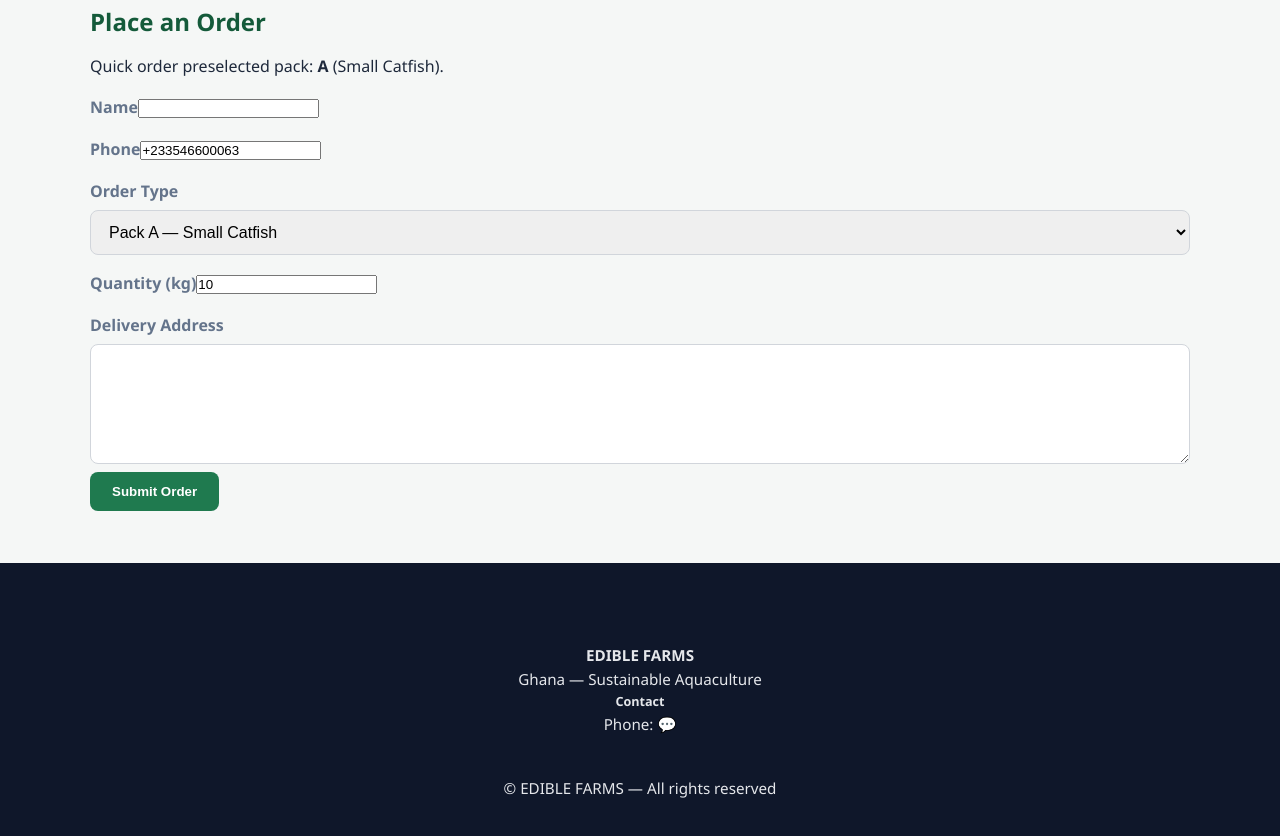
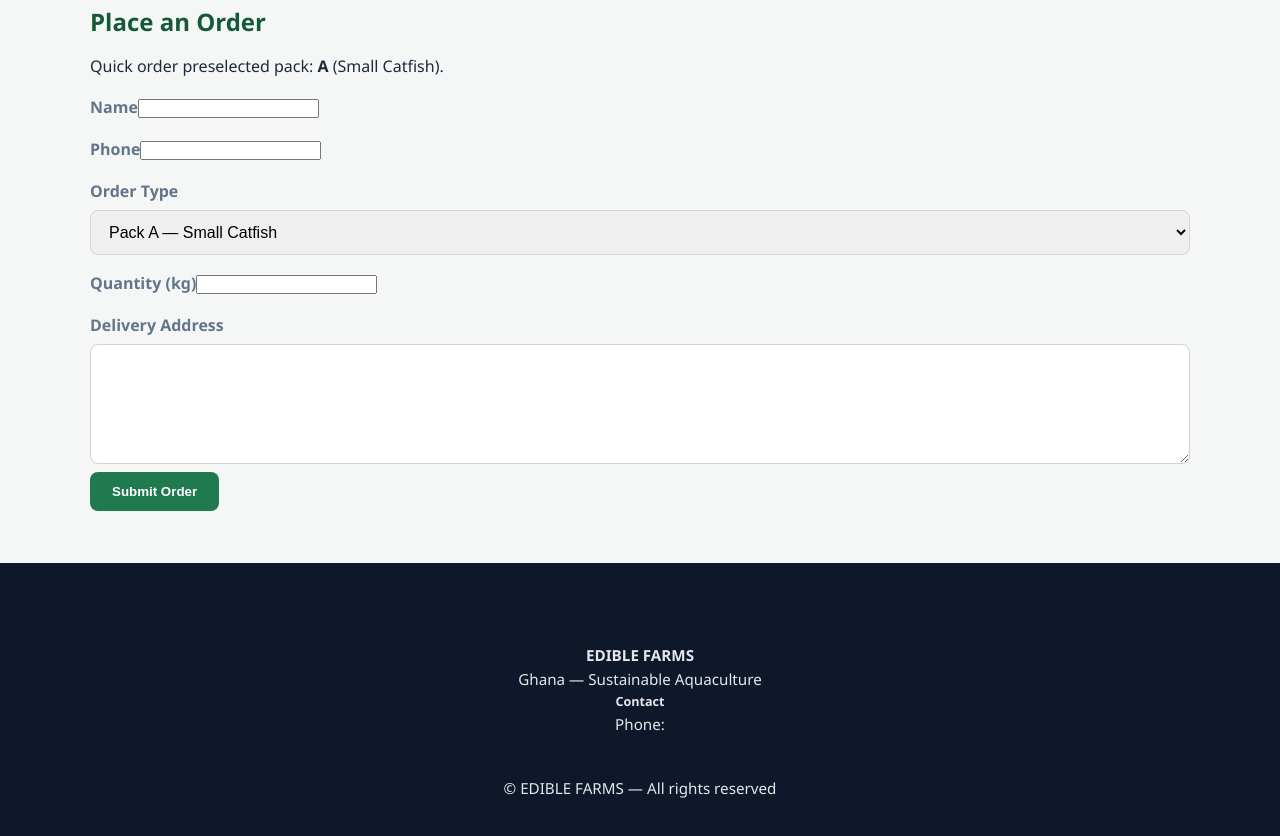
Before and after one commit to paaemma1/edible_farms_fullstack, a plain HTML site: page index.html in a window 1280 px wide. Shown: the part 4724-5560 px from the top of the page. Drawn offline with Linux system fonts and the light colour scheme.

Commit message:
Update index.html

```diff
--- a/index.html
+++ b/index.html
@@ -128,7 +128,7 @@
       <p>Quick order preselected pack: <strong>A</strong> (Small Catfish).</p>
       <form id="order-form">
         <label>Name<input type="text" id="o-name" required></label>
-        <label>Phone<input type="tel" id="o-phone" value="+233546600063" required></label>
+        <label>Phone<input type="tel" id="o-phone" value="" required></label>
         <label>Order Type
           <select id="o-type">
             <option value="A" selected>Pack A — Small Catfish</option>
@@ -136,7 +136,7 @@
             <option value="C">Pack C — Large Catfish</option>
           </select>
         </label>
-        <label>Quantity (kg)<input type="number" id="o-qty" value="10" min="1" required></label>
+        <label>Quantity (kg)<input type="number" id="o-qty" value="" min="1" required></label>
         <label>Delivery Address<textarea id="o-address" rows="3"></textarea></label>
         <button type="submit" class="btn large">Submit Order</button>
       </form>
@@ -159,9 +159,7 @@
   href="https://wa.me/233546600063?text=Hello%20Edible%20Farms,%20I%20want%20to%20make%20an%20order"
   class="whatsapp-float"
   target="_blank"
-  aria-label="Chat on WhatsApp"
->
-  💬
+  aria-label="Chat on WhatsApp">
 </a>
       </div>
     </div>
```
